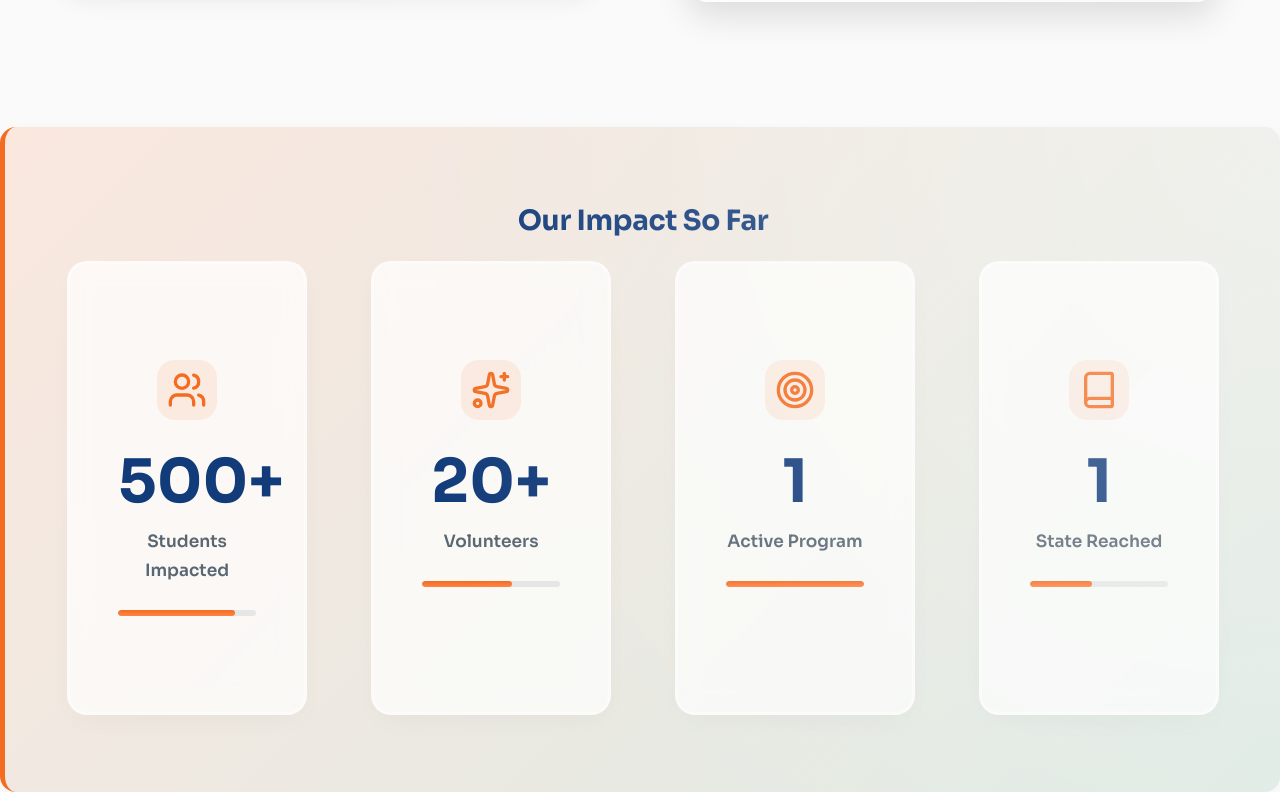
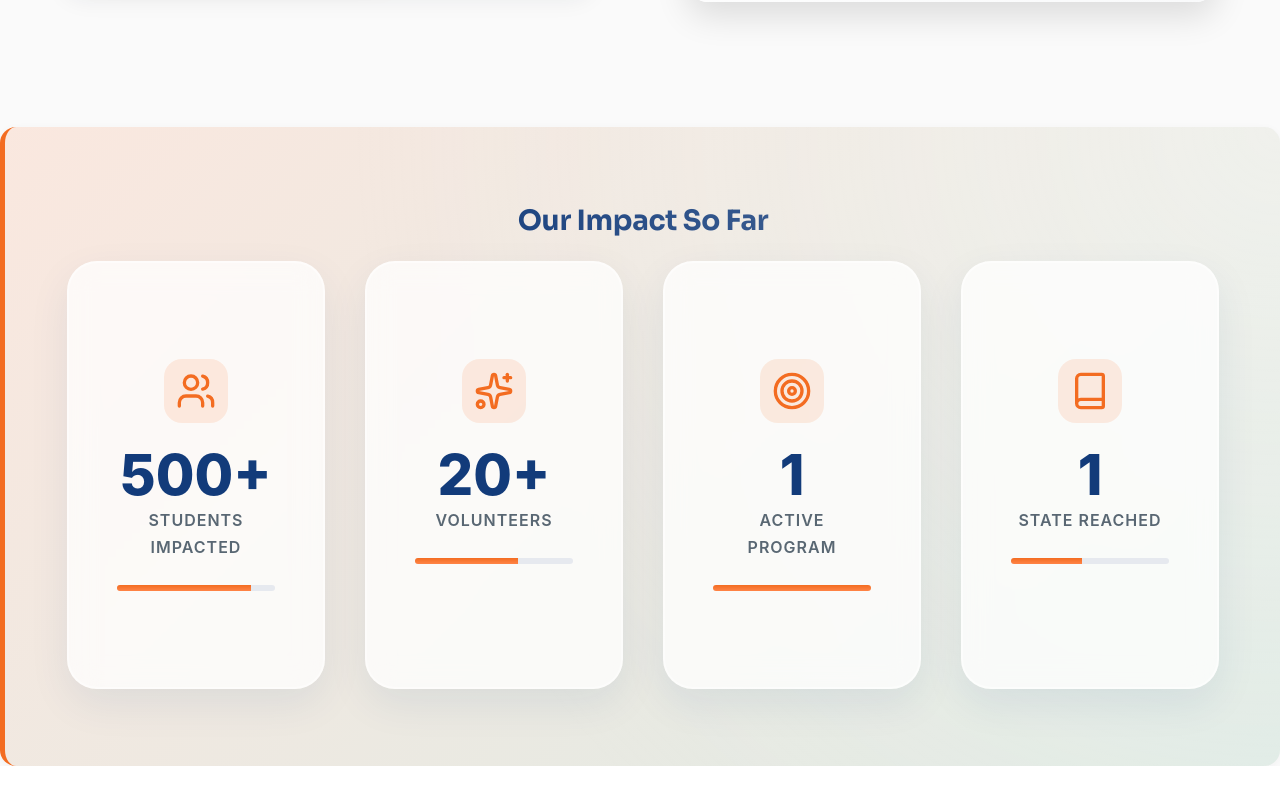
Before and after one commit to krishankshh/Youth_Rise, a React (Vite) app: page / in a window 1280 px wide. Shown: the part 1620-2420 px from the top of the page. Built offline with nearby package versions, Linux system fonts and the light colour scheme; a web font is replaced by a local one.

Commit message:
updated impact section css

```diff
--- a/src/pages/Home.css
+++ b/src/pages/Home.css
@@ -324,194 +324,160 @@
   margin: 0;
 }
 
-
 .impact-section {
-  background: linear-gradient(135deg, #fff 0%, var(--off-white) 100%);
+  background: linear-gradient(135deg, #ffffff 0%, var(--off-white) 100%);
+  padding: 5rem 0;
 }
 
+
 .impact-section h2 {
-  margin-bottom: var(--space-xl);
+  margin-bottom: 3rem;
+  font-size: 2.5rem;
+  color: var(--deep-blue);
 }
+
 
 .stats-grid {
   display: grid;
   grid-template-columns: repeat(auto-fit, minmax(240px, 1fr));
-  gap: var(--space-xl);
+  gap: 2.5rem;
 }
 
 .stat-card {
+  position: relative;
+  z-index: 1;
+  background: rgba(255, 255, 255, 0.75);
+  backdrop-filter: blur(14px);
+  -webkit-backdrop-filter: blur(14px);
+  border-radius: 30px;
+  padding: var(--space-3xl) var(--space-xl);
+  text-align: center;
+  overflow: hidden;
+  border: 2px solid rgba(255, 255, 255, 0.45);
+  box-shadow: 0 15px 40px rgba(18, 59, 122, 0.08);
+  transition: transform 0.45s ease, box-shadow 0.45s ease;
+}
+
+.stat-card:hover {
+  transform: translateY(-12px) scale(1.02);
   background: var(--white);
-  border-radius: var(--radius-xl);
-  padding: var(--space-2xl);
-  text-align: center;
-  border: 2px solid transparent;
-  transition: all var(--transition-base);
-  position: relative;
-  overflow: hidden;
+  border-color: var(--saffron-orange);
+  box-shadow: 0 25px 50px -12px rgba(243, 108, 33, 0.25);
 }
 
 .stat-card::before {
-  content: '';
+  content: "";
   position: absolute;
-  top: 0;
-  left: 0;
-  right: 0;
-  height: 4px;
-  background: linear-gradient(90deg, var(--saffron-orange), var(--saffron-light));
+  inset: 0 0 auto 0;
+  height: 6px;
+  background: linear-gradient(
+    90deg,
+    var(--saffron-orange),
+    var(--primary-orange),
+    var(--saffron-light)
+  );
   transform: scaleX(0);
-  transition: transform 0.6s ease;
-
+  transform-origin: left;
+  transition: transform 1.1s cubic-bezier(0.65, 0, 0.35, 1);
+  pointer-events: none;
 }
 
 .stat-card.animate-in::before {
   transform: scaleX(1);
 }
 
-/* Hover State - Soft Glow & Lift */
-.stat-card:hover {
-  transform: translateY(-12px) scale(1.02)!important;
-  background: var(--white)!important;
-  border-color: var(--saffron-orange)!important;
-  box-shadow: 0 25px 50px -12px rgba(243, 108, 33, 0.25)!important;
-}
-
-
-.stats-grid {
-  display: grid;
-  grid-template-columns: repeat(auto-fit, minmax(240px, 1fr));
-  gap: var(--space-2xl);
-  perspective: 1000px;
-}
-
-.stat-card {
-  background: rgba(255, 255, 255, 0.7);
-  backdrop-filter: blur(12px);
-  -webkit-backdrop-filter: blur(12px);
-  border-radius: 20px;
-  padding: var(--space-3xl) var(--space-xl);
-  text-align: center;
-  border: 3px solid rgba(255, 255, 255, 0.4);
-  box-shadow: 0 10px 30px -10px rgba(10, 37, 64, 0.05);
-  transition: all 0.5s cubic-bezier(0.23, 1, 0.32, 1);
-  position: relative;
-  overflow: hidden;
-}
-
-
-.stat-card::before {
-  content: '';
-  position: absolute;
-  top: 0;
-  left: 0;
-  right: 0;
-  height: 6px;
-  background: linear-gradient(90deg,
-    var(--saffron-orange),
-    var(--primary-orange),
-    var(--saffron-light)
-  );
-  transform: scaleX(0);
-  transform-origin: left;
-  transition: transform 1.2s cubic-bezier(0.65, 0, 0.35, 1);
-}
-
-.stat-card.animate-in::before {
-  transform: scaleX(1);
-}
-
-
-
 .stat-card::after {
   content: attr(data-count);
   position: absolute;
-  bottom: -20px;
+  bottom: -18px;
   right: -10px;
   font-size: 6rem;
   font-weight: 900;
   color: var(--deep-blue);
-  opacity: 0.03;
+  opacity: 0.035;
   pointer-events: none;
-  transition: all 0.5s ease;
 }
 
-
-
-/* Icon & Typography */
+/* Icon */
 .stat-icon {
-  width: 60px;
-  height: 60px;
-  margin: 0 auto var(--space-lg);
-  background: rgba(243, 108, 33, 0.1);
+  width: 64px;
+  height: 64px;
+  margin: 0 auto 1.5rem;
+  border-radius: 18px;
+  background: rgba(243, 108, 33, 0.12);
   color: var(--saffron-orange);
-  border-radius: 18px;
   display: flex;
   align-items: center;
   justify-content: center;
   transition: all 0.4s ease;
 }
 
-.stat-card:hover .stat-icon {
-  background: var(--saffron-orange)!important;
-  color: var(--white)!important;
-  transform:  scale(1.3)!important;
+/* Lucide SVG fix */
+.stat-icon svg {
+  stroke: currentColor;
 }
 
-.stat-card h3 {
-  font-size: 3rem;
-  font-weight: 800;
-  margin-bottom: var(--space-xs);
-  background: linear-gradient(135deg, var(--deep-blue) 0%, var(--blue-light) 100%);
-  /* -webkit-background-clip: text; */
-  -webkit-text-fill-color: transparent;
-  letter-spacing: -1px;
+
+.stat-card:hover .stat-icon {
+  background: var(--saffron-orange);
+  color: var(--white);
+  transform: scale(1.25);
 }
 
-.stat-card p {
-  font-size: 1.1rem;
+.stat-number {
+  font-size: 3.5rem;
+  font-weight: 800;
+  color: var(--deep-blue);
+  line-height: 1;
+  margin-bottom: 0.25rem;
+}
+
+.stat-label {
+  font-size: 1rem;
   font-weight: 600;
   color: var(--text-secondary);
   text-transform: uppercase;
   letter-spacing: 1px;
 }
 
-.stat-number {
-  font-size: 3.75rem;
-  font-weight: 800;
-  color: var(--deep-blue);
-  line-height: 1;
-  margin-bottom: var(--space-sm);
-  font-family: var(--font-display);
-}
-
-.stat-label {
-  font-size: 1.0625rem;
-  color: var(--text-secondary);
-  font-weight: 600;
-  font-family: var(--font-display);
-  margin-bottom: var(--space-md);
-}
-
+/* Progress bar */
 .stat-progress {
+  margin-top: 1.5rem;
   height: 6px;
-  background: var(--soft-grey);
-  border-radius: var(--radius-full);
+  background: #e6e9ef;
+  border-radius: 999px;
   overflow: hidden;
-  margin-top: var(--space-md);
 }
 
 .progress-bar {
   height: 100%;
-  background: linear-gradient(180deg, var(--saffron-orange), var(--saffron-light));
-  border-radius: var(--radius-full);
-  transform: scaleX(0);
-  transform-origin: left;
-  transition: transform 1.2s cubic-bezier(0.4, 0, 0.2, 1) 0.3s;
+  width: 0;
+  background: linear-gradient(
+    180deg,
+    var(--saffron-orange),
+    var(--saffron-light)
+  );
+  transition: width 1.2s ease 0.35s;
 }
 
 .stat-card.animate-in .progress-bar {
-  transform: scaleX(1);
+  width: var(--progress);
 }
 
+/* Mobile */
+@media (max-width: 768px) {
+  .impact-section {
+    padding: 3.5rem 0;
+  }
+
+  .impact-section h2 {
+    font-size: 2rem;
+  }
+
+  .stat-number {
+    font-size: 3rem;
+  }
+}
 /* Themes Section - Enhanced with Icons */
 .themes-section {
   background: var(--white);
```
